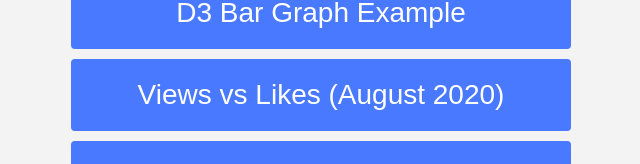
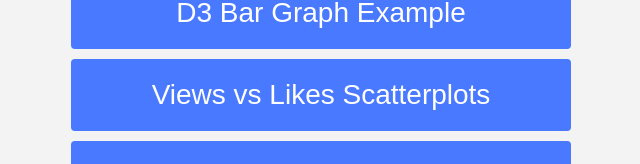
Before and after one commit to sahme73/Youtube-DataViz, a Next.js app in the folder nextjs-project/: page / in a window 1280 px wide. Shown: the part 223-387 px from the top of the page, without its empty margins (319-959 px from the left). Built offline with nearby package versions, Linux system fonts and the light colour scheme.

Commit message:
Finished linking firebase data to the plots on page 2 so that users can choose the month of their choice to plot.

```diff
--- a/nextjs-project/package.json
+++ b/nextjs-project/package.json
@@ -13,6 +13,7 @@
     "d3": "^7.3.0",
     "d3-cloud": "^1.2.5",
     "googleapis": "^95.0.0",
+    "js-cookie": "^3.0.1",
     "next": "^12.1.0",
     "papaparse": "^5.3.1",
     "react": "17.0.2",
--- a/nextjs-project/pages/index.js
+++ b/nextjs-project/pages/index.js
@@ -28,10 +28,10 @@ function HomePage() {
       </li>
 
       <li>
-        <Link href='/page_2'>
+        <Link href='/page_2.1'>
           <button className={styles.button}>
             <span>
-              Views vs Likes (August 2020)
+              Views vs Likes Scatterplots
             </span>
           </button>
         </Link>
```
Also changed, not shown: nextjs-project/pages/page_2.js (+5 -5 lines), 2 other files (tests, documents, lock files or other folders).
